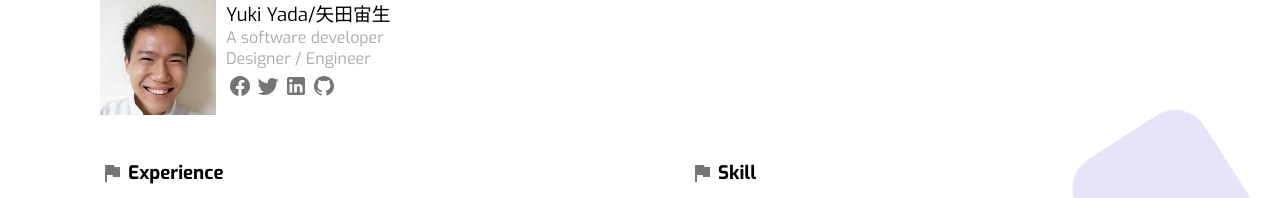
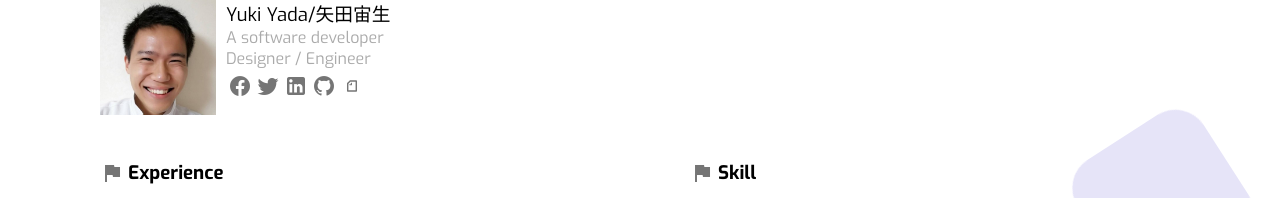
Before and after one commit to YadaYuki/portfolio_me, a Vue app: page / in a window 1280 px wide. Shown: the part 220-418 px from the top of the page. Built offline with nearby package versions, Linux system fonts and the light colour scheme.

Commit message:
add note

```diff
--- a/public/index.html
+++ b/public/index.html
@@ -11,6 +11,7 @@
   <link rel="stylesheet" href="https://cdn.jsdelivr.net/npm/@mdi/font@latest/css/materialdesignicons.min.css">
   <link rel="stylesheet" href="style.css">
   <!-- TODO:Add Meta for SEO -->
+  <meta name="google-site-verification" content="3C3Qn6he8QEMOXIQGRxngkxOppLMpFyvsoR-13skq9A" />
 </head>
 
 <body>
--- a/src/App.vue
+++ b/src/App.vue
@@ -15,7 +15,6 @@ export default {
 #app {
   padding-bottom: 100px;
   background-color:rgba(255,255,255,0);
-  font-family: 'Exo', sans-serif;
 }
   p {
     color: #aaa;
--- a/src/components/parts/ProfileItem.vue
+++ b/src/components/parts/ProfileItem.vue
@@ -31,6 +31,11 @@
         <li>
           <a href="https://github.com/YadaYuki/" target="_brank"
             ><v-icon>mdi-github</v-icon></a
+          >
+        </li>
+         <li>
+          <a href="https://note.com/yadayuki" target="_brank"
+            > <img  height="24" v-bind:src="require(`@/assets/service-icons/note.svg`)"></a
           >
         </li>
       </ul>
```
Also changed, not shown: src/assets/service-icons/note.svg (added), src/components/page/Post.vue (added).
